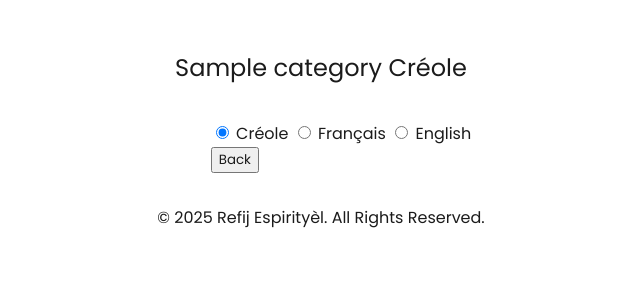
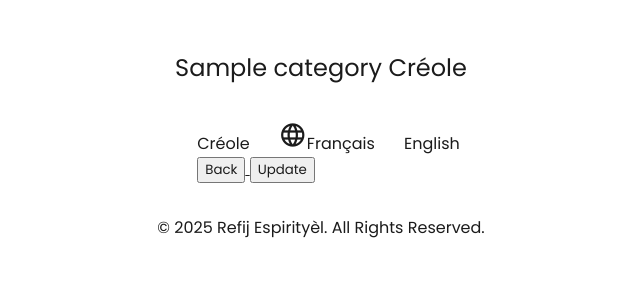
Before and after one commit to cjpx/PathOfGrace, a Django app: a page that uses chant/templates/chant/song_list.html in a window 1280 px wide. Shown: the part 65-365 px from the top of the page, without its empty margins (319-959 px from the left). Run offline with Django 5.2, Linux system fonts and the light colour scheme; tables that the repository leaves empty hold one stand-in row (values such as "Sample post").

Commit message:
feat: style radio button

```diff
--- a/chant/templates/chant/song_list.html
+++ b/chant/templates/chant/song_list.html
@@ -9,7 +9,7 @@
             </label>
 
             <label>
-                <input type="radio" name="choice" value="Français" {% if selected_language == "Français" %}checked{% endif %}> Français
+                <input type="radio" name="choice" value="Français" {% if selected_language == "Français" %}checked{% endif %}><span class="material-symbols-outlined" style="align-items: center; justify-content: center;">language</span>Français
             </label>
 
             <label>
@@ -29,6 +29,9 @@
         <a href="{% url 'chant-home' %}">
             <button class="back-home-btn">Back</button>
         </a>
+        <a href="{% url 'update-category' category.slug %}">
+            <button class="btn btn-update">Update</button>
+        </a>
     </ul>
     </section>
 
@@ -47,6 +50,27 @@
         .songs-list li{
             width: 100%;
         }
+
+        input[type="radio"] {
+            appearance: none;
+            -webkit-appearance: none;
+            -moz-appearance: none;
+            width: 20px;
+            height: 20px;
+            border: 2px solid #333; /* Custom border */
+            border-radius: 50%;
+            outline: none;
+            display: none;
+        }
+        label {
+            margin: 0 25px 0 0;
+
+        }
+
+        label:hover{
+            cursor: pointer;
+        }
+
     </style>
 <script>
     document.querySelectorAll('input[name="choice"]').forEach(radio => {
```
